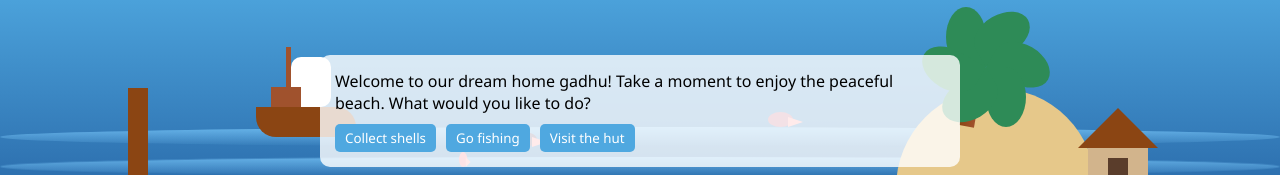
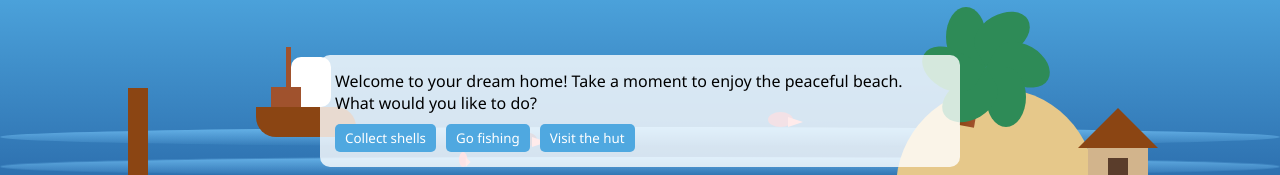
Before and after one commit to adudddd/creatingHome, a plain HTML site: page index.html in a window 1280 px wide. Shown: the part 461-636 px from the top of the page. Drawn offline with Linux system fonts and the light colour scheme.

Commit message:
Update index.html

```diff
--- a/index.html
+++ b/index.html
@@ -697,7 +697,7 @@
         </div>
 
         <div class="message-box">
-            <div class="message-text">Welcome to our dream home gadhu! Take a moment to enjoy the peaceful beach. What would you like to do?</div>
+            <div class="message-text">Welcome to your dream home! Take a moment to enjoy the peaceful beach. What would you like to do?</div>
             <div class="message-options">
                 <button class="message-option" onclick="closeMessage()">Collect shells</button>
                 <button class="message-option" onclick="closeMessage()">Go fishing</button>
```
